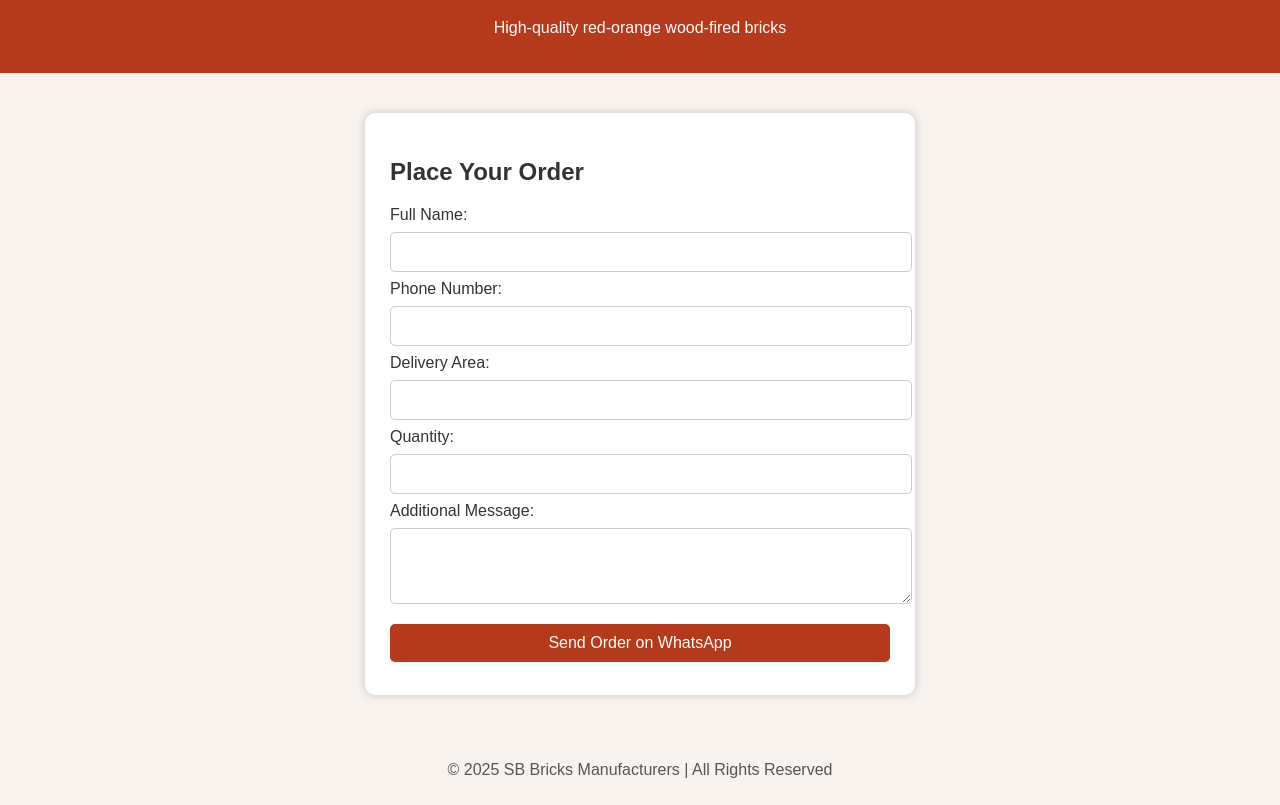
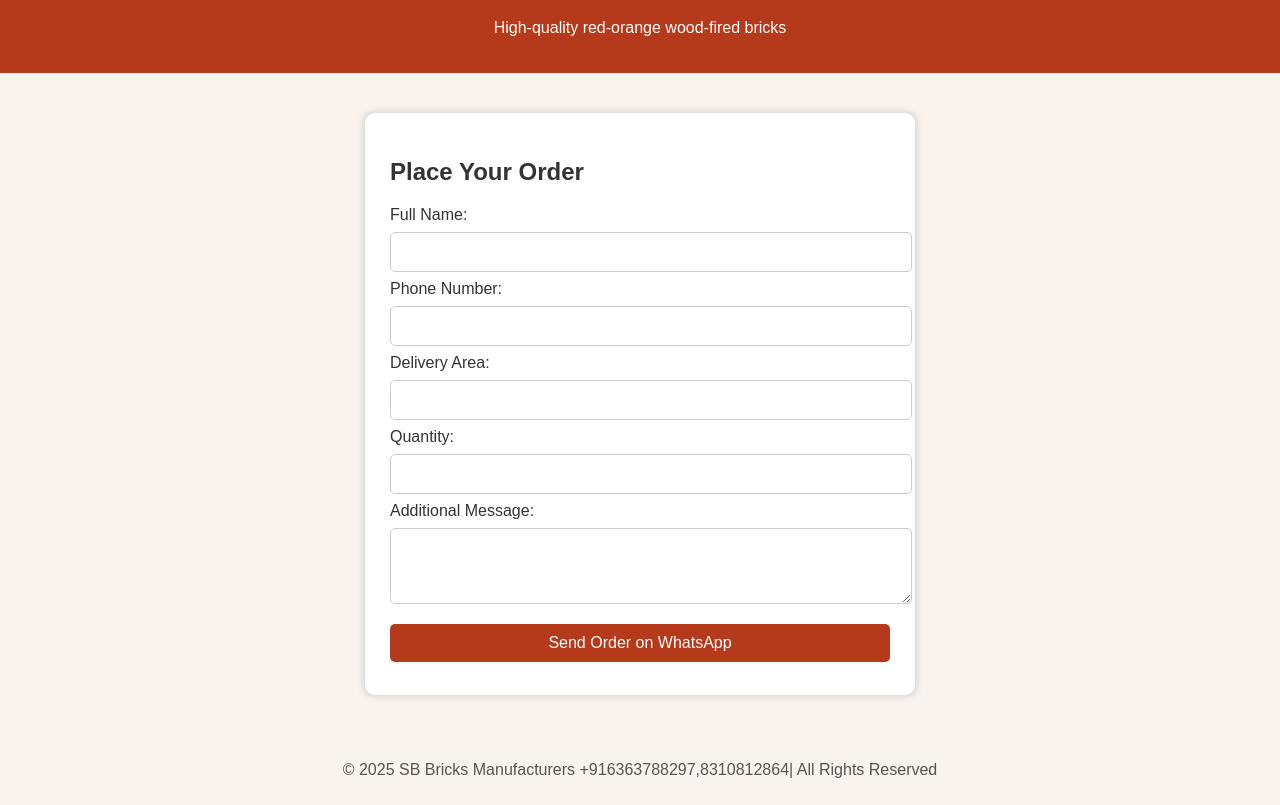
Before and after one commit to vinaysy2101/SBbricks, a plain HTML site: page index.html in a window 1280 px wide. Shown: the part 81-886 px from the top of the page. Drawn offline with Linux system fonts and the light colour scheme.

```diff
--- a/index.html
+++ b/index.html
@@ -87,7 +87,7 @@
   </form>
 
   <footer>
-    <p>&copy; 2025 SB Bricks Manufacturers | All Rights Reserved</p>
+    <p>&copy; 2025 SB Bricks Manufacturers +916363788297,8310812864| All Rights Reserved</p>
   </footer>
 
   <script>
```
